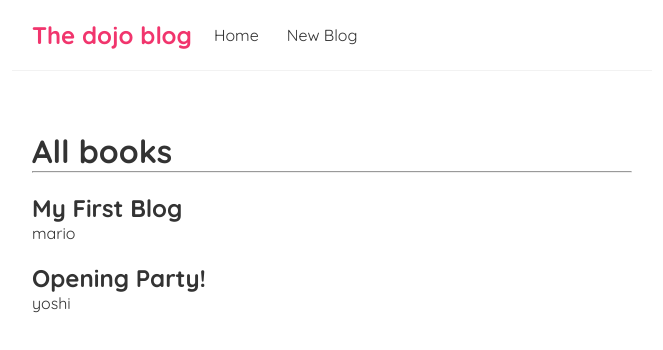
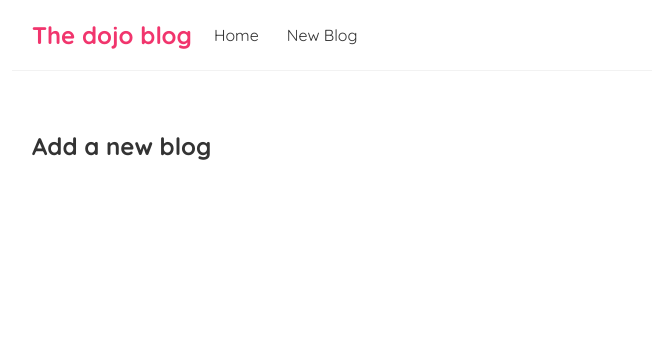
Before and after one commit to tanshihuai/Reactlearn, a React (Create React App) app: page /create in a window 1280 px wide. Shown: the top 350 px of the page, without its empty margins (308-971 px from the left). Built offline with nearby package versions, Linux system fonts and the light colour scheme; data requests are answered from the project's data file; the HTML template or start-up script is replaced by a standard one.

Commit message:
Routes, Switches and Links

```diff
--- a/package.json
+++ b/package.json
@@ -8,6 +8,7 @@
     "@testing-library/user-event": "^13.5.0",
     "react": "^18.2.0",
     "react-dom": "^18.2.0",
+    "react-router-dom": "^5.3.4",
     "react-scripts": "5.0.1",
     "web-vitals": "^2.1.4"
   },
--- a/src/App.js
+++ b/src/App.js
@@ -1,15 +1,29 @@
 import Navbar from './Navbar';
 import Home from './Home'
+import Create from './Create'
+import { BrowserRouter as Router, Route, Switch } from 'react-router-dom'
 
 function App() {
 
   return (
-    <div className="App">
-      <Navbar />
-      <div className="content">
-        <Home />
+    <Router>
+      <div className="App">
+        <Navbar />
+        <div className="content">
+          <Switch>
+
+            <Route exact path = "/">
+              <Home />
+            </Route>
+
+            <Route path ="/create">
+              <Create />
+            </Route>
+
+          </Switch>
+        </div>
       </div>
-    </div>
+    </Router>
   );
 }
 
--- /dev/null
+++ b/src/Create.js
@@ -0,0 +1,9 @@
+const Create = () => {
+    return (
+        <div className="create">
+            <h2>Add a new blog</h2>
+        </div>
+    )
+}
+
+export default Create
--- a/src/Navbar.js
+++ b/src/Navbar.js
@@ -1,12 +1,12 @@
+import { Link } from 'react-router-dom'
+
 const Navbar = () => {
     return (
         <nav className="navbar">
             <h1>The dojo blog</h1>
             <div>
-                <a href="/">Home</a>
-                <a href="/create">
-                    New Blog
-                </a>
+                <Link to="/">Home</Link>
+                <Link to="/create">New Blog</Link>
 
             </div>
         </nav>
```
Also changed, not shown: 1 other file (tests, documents, lock files or other folders).
